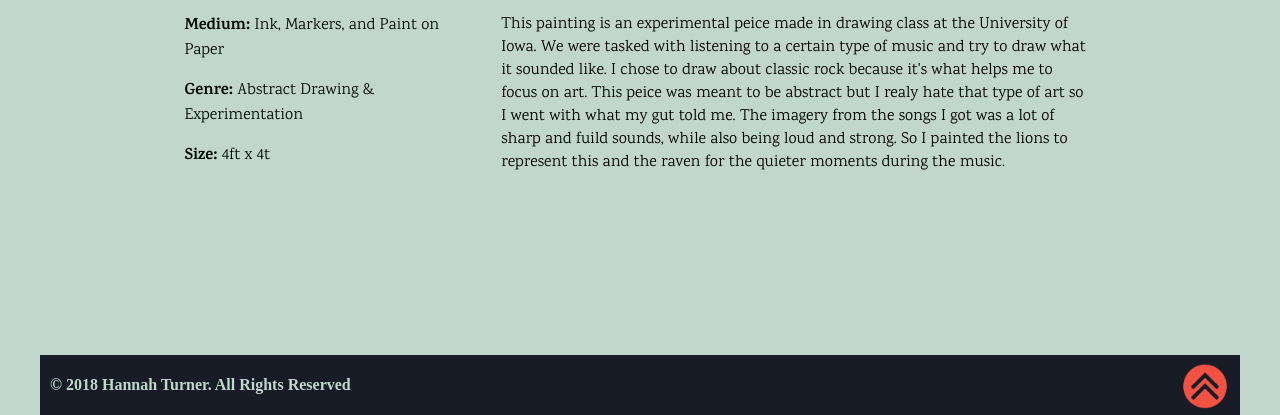
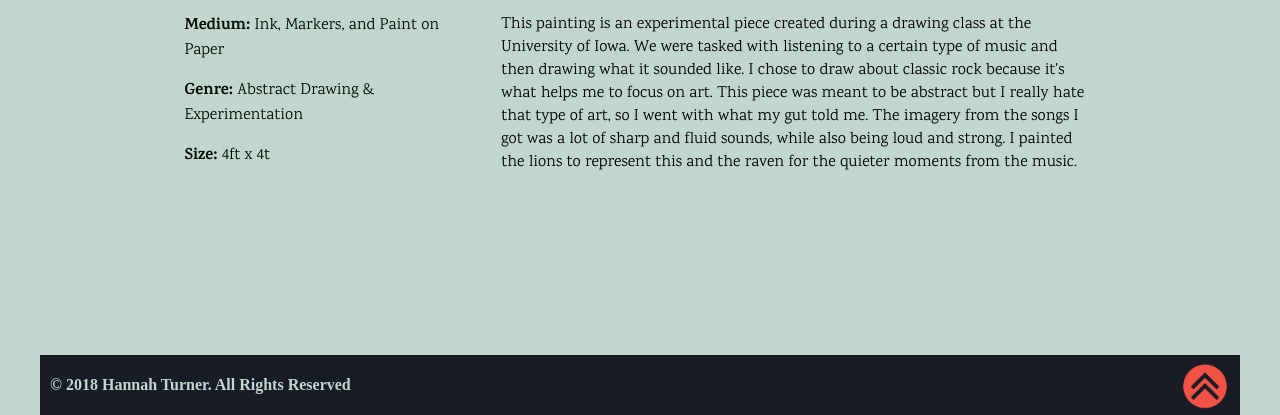
Before and after one commit to TheWickedWolf/TheWickedWolf.github.io, a plain HTML site: page lion.html in a window 1280 px wide. Shown: the part 1236-1651 px from the top of the page. Drawn offline with Linux system fonts and the light colour scheme; a web font is replaced by a local one.

Commit message:
Update lion.html

```diff
--- a/lion.html
+++ b/lion.html
@@ -49,7 +49,7 @@
 
 	<div class="column right">
 	<h3 class="projectabout">Description</h3>
-	<p>This painting is an experimental peice made in drawing class at the University of Iowa. We were tasked with listening to a certain type of music and try to draw what it sounded like. I chose to draw about classic rock because it's what helps me to focus on art. This peice was meant to be abstract but I realy hate that type of art so I went with what my gut told me. The imagery from the songs I got was a lot of sharp and fuild sounds, while also being loud and strong. So I painted the lions to represent this and the raven for the quieter moments during the music.</p>
+	<p>This painting is an experimental piece created during a drawing class at the University of Iowa.  We were tasked with listening to a certain type of music and then drawing what it sounded like. I chose to draw about classic rock because it's what helps me to focus on art. This piece was meant to be abstract but I really hate that type of art, so I went with what my gut told me. The imagery from the songs I got was a lot of sharp and fluid sounds, while also being loud and strong.  I painted the lions to represent this and the raven for the quieter moments from the music.</p>
   </div>
 </div>
 	</div>
```
